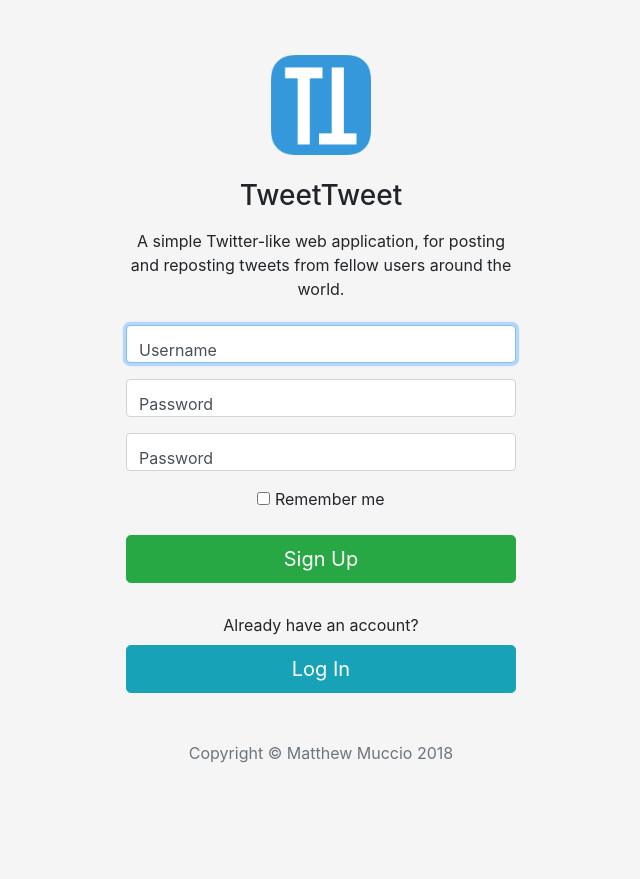
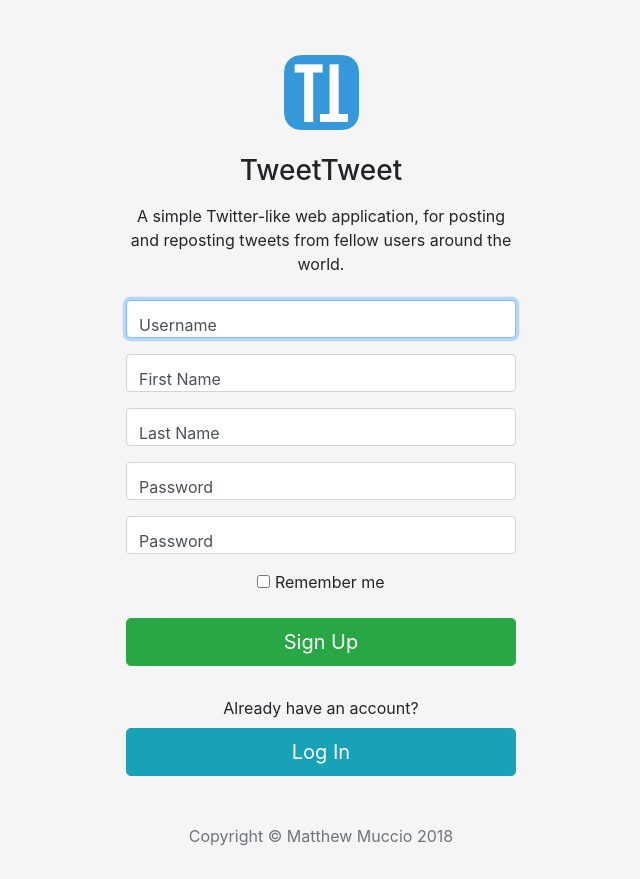
Before and after one commit to matthewmuccio/TweetTweet, a Flask app: page / in a window 1280 px wide. Shown: the whole page, without its empty margins (319-959 px from the left). Before the commit the page ends 800 px from the top, so only its background shows below. Run offline with Flask 2, Linux system fonts and the light colour scheme.

Commit message:
Adds session handling in the controllers (login, main, and profile), updates URL routing in the templates and controllers, and makes corresponding changes in the model and mapper code.

```diff
--- a/run/core/controllers/main.py
+++ b/run/core/controllers/main.py
@@ -13,7 +13,10 @@ controller = Blueprint("main", __name__, url_prefix="/")
 def show_main():
 	# Feed page (in session - user signed in)
 	if "username" in session:
-		return redirect(url_for("dashboard.show_dashboard"))
+		return render_template("feed.html", \
+								username=session["username"], \
+								first_name=session["first_name"], \
+								last_name=session["last_name"])
 	# Signup page (out of session - user not signed in)
 	else:
 		# GET request
@@ -23,16 +26,23 @@ def show_main():
 		else:
 			# Accesses current form data (data transmitted in a POST request).
 			username = request.form["username"]
+			first_name = request.form["first-name"]
+			last_name = request.form["last-name"]
 			password1 = request.form["password1"]
 			password2 = request.form["password2"]
 			# If the passwords the user entered match.
 			if password1 == password2:
 				# Attempts to create an account with the entered username and password.
-				response = model.create_account(username, password1)
+				response = model.create_account(username, password1, first_name, last_name)
 				# If the user's account has been successfully created.
 				if "Success" in response:
 					session["username"] = username
-					return redirect(url_for("dashboard.show_dashboard"))
+					session["first_name"] = first_name
+					session["last_name"] = last_name
+					return render_template("feed.html", \
+											username=username, \
+											first_name=first_name, \
+											last_name=last_name)
 				# If there was an issue creating the account (username already exists, account already exists, or username was invalid).
 				else:
 					return render_template("signup.html", response=response)
@@ -40,11 +50,24 @@ def show_main():
 			else:
 				return render_template("signup.html", response=["Passwords did not match."])
 
+# Handles signing out the user and removing them from the session.
+@controller.route("/signout", methods=["GET"])
+def signout():
+	# In session (user signed in)
+	if "username" in session:
+		session.pop("username", None)
+		session.pop("first_name", None)
+		session.pop("last_name", None)
+		return redirect(url_for("main.show_main"))
+	# Out of session (user not signed in)
+	else:
+		return redirect(url_for("main.show_main"))
+
 # Handles page requests for non-existent pages (404 errors).
 @controller.route("/<path:path>", methods=["GET"])
 def show_404(path):
 	if "username" in session:
-		return redirect(url_for("dashboard.show_dashboard"))
+		return redirect(url_for("main.show_main"))
 	else:
 		abort(404)
 
--- a/run/core/templates/404.html
+++ b/run/core/templates/404.html
@@ -33,7 +33,7 @@
             <div class="text-center">
                 <label>Return to the Previous Page</label>
             </div>
-            <a href="{{ url_for('dashboard.show_dashboard') }}">
+            <a href="{{ url_for('main.show_main') }}">
                 <button class="btn btn-lg btn-danger btn-block" type="button">Back</button>
             </a>
         </div>
--- a/run/core/templates/login.html
+++ b/run/core/templates/login.html
@@ -21,7 +21,7 @@
 
 <body class="text-center">
     <form class="form-signin" method="POST">
-        <img class="mb-4" src="{{ url_for('static', filename='tweettweet-icon.png') }}" alt="" width="100" height="100">
+        <img class="mb-4" src="{{ url_for('static', filename='tweettweet-icon.png') }}" alt="" width="75" height="75">
         <h1 class="mb-4">TweetTweet</h1>
         {% if response %}
         <div style="margin-top: -8px; padding-bottom: 8px; line-height: 6px;">
--- a/run/core/templates/signup.html
+++ b/run/core/templates/signup.html
@@ -36,6 +36,16 @@
         <div class="form-label-group">
             <input name="username" type="text" id="inputEmail" class="form-control" placeholder="Username" required autofocus>
             <label for="inputEmail">Username</label>
+        </div>
+
+        <div class="form-label-group">
+            <input name="first-name" type="text" id="inputFirstName" class="form-control" placeholder="First Name" required>
+            <label for="inputFirstName">First Name</label>
+        </div>
+
+        <div class="form-label-group">
+            <input name="last-name" type="text" id="inputLastName" class="form-control" placeholder="Last Name" required>
+            <label for="inputLastName">Last Name</label>
         </div>
 
         <div class="form-label-group">
```
Also changed, not shown: other parts of run/core/templates/signup.html (+1 -1 lines), run/core/controllers/login.py (+5 -3 lines), run/core/controllers/profile.py (+6 -1 lines), run/core/models/mapper.py (+45 -21 lines), run/core/models/model.py (+6 -2 lines), master.db.
